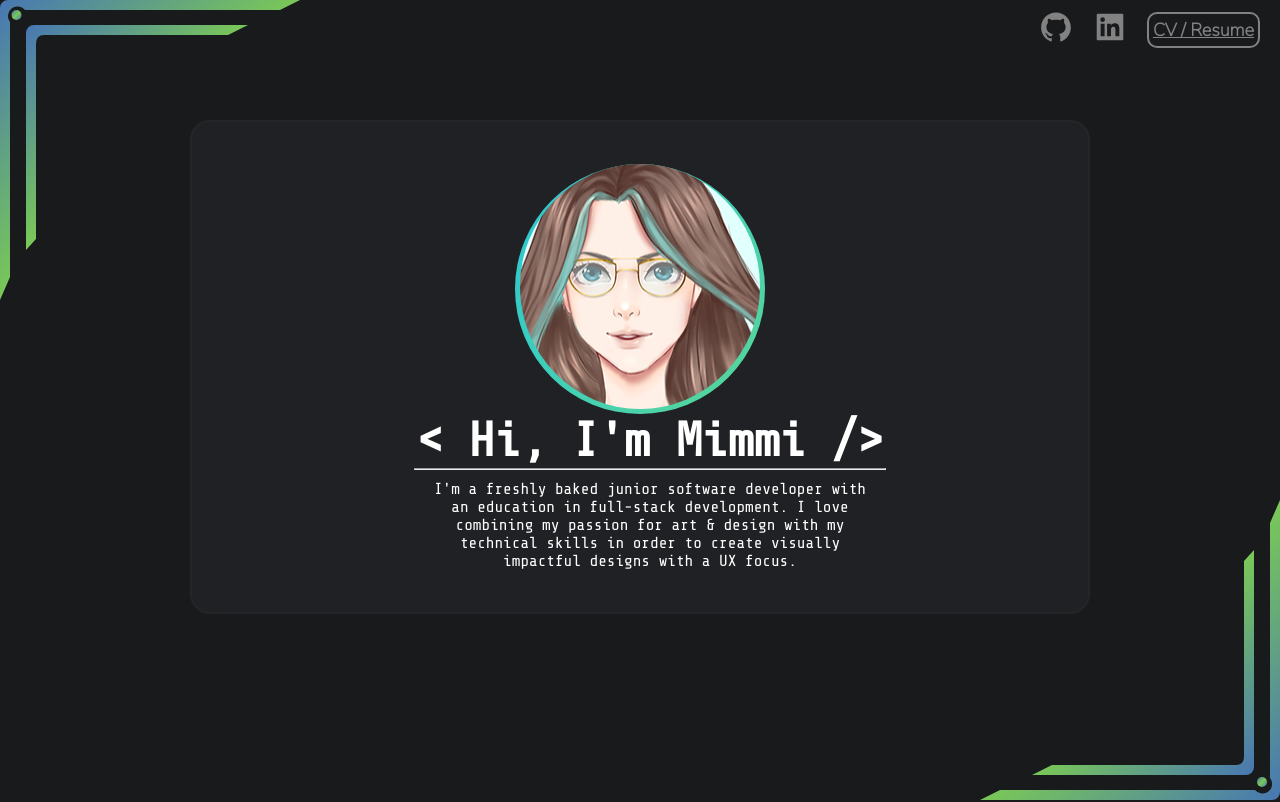
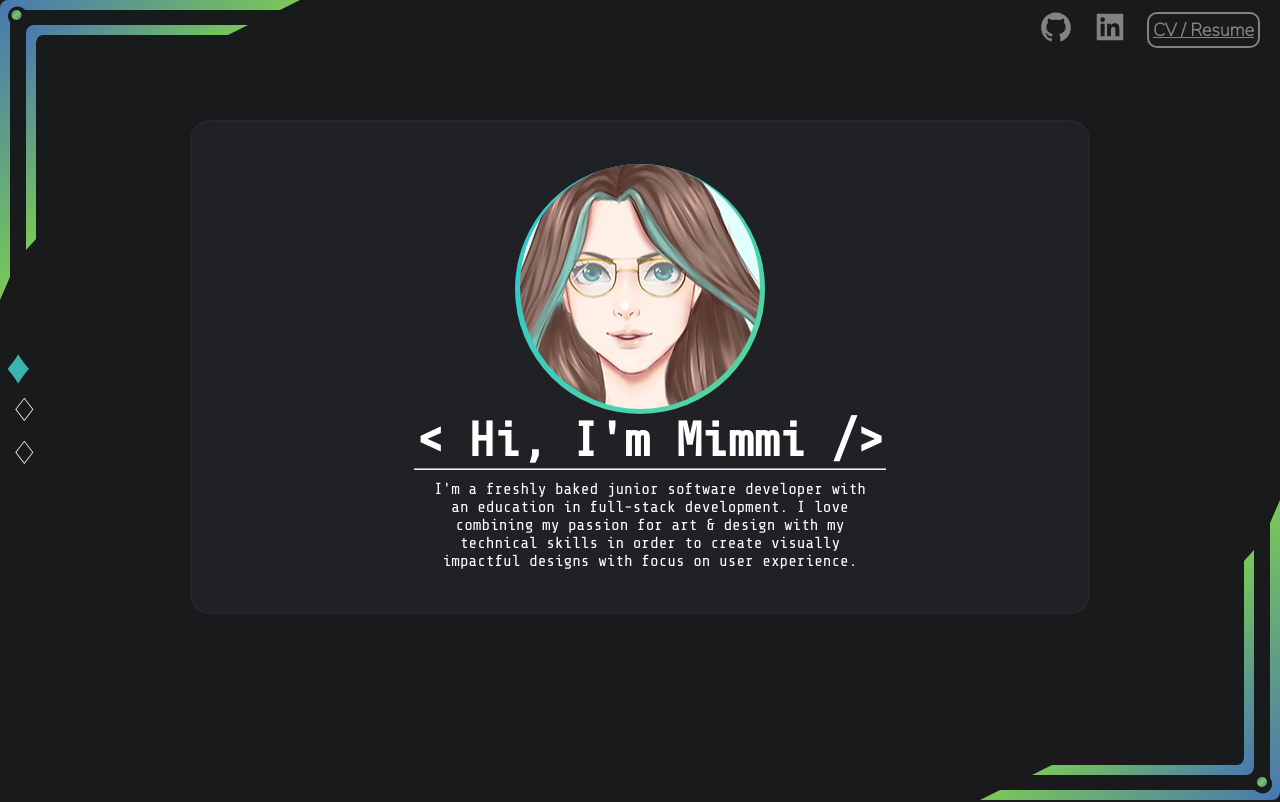
Before and after one commit to Stockman-Jr/react-portfolio, a React (Create React App) app in the folder main/: page / in a window 1280 px wide. Shown: the top 802 px of the page. Built offline with nearby package versions, Linux system fonts and the light colour scheme.

Commit message:
Add links which scrolls to sections on click

```diff
--- a/main/src/index.css
+++ b/main/src/index.css
@@ -29,12 +29,12 @@ code {
   transition: all .3s ease-in-out;
 }
 
-[data-name=corner-bottom-right],[data-name=corner-top-left] {
+[data-name=corner-bottom-right], [data-name=corner-top-left] {
   opacity: 1;
   width: 300px;
   height: 300px;
   transition: all ease-in-out;
-  position: absolute
+  position: absolute;
 }
 
 [data-name=corner-top-left] {
--- a/main/src/pages/IntroSection.js
+++ b/main/src/pages/IntroSection.js
@@ -107,7 +107,7 @@ function IntroSection(props) {
               I'm a freshly baked junior software developer with an education in
               full-stack development. I love combining my passion for art &
               design with my technical skills in order to create visually
-              impactful designs with a UX focus.
+              impactful designs with focus on user experience.
             </span>
           </div>
         </div>
--- a/main/src/pages/PageSections.js
+++ b/main/src/pages/PageSections.js
@@ -7,13 +7,40 @@ import ContactMenu from "../components/ContactMenu";
 
 function PageSections() {
   const [currentPage, setCurrentPage] = useState(0);
+  const [scroll, setScroll] = useState(0);
+
+  const style = {
+    transform: `translateY(-${scroll}vh)`,
+    transition: `1000ms ease-out`,
+  };
+
+  const handlePageClick = (pageNumber) => {
+    setCurrentPage(pageNumber);
+    const scrollDistance = pageNumber * 100;
+    setScroll(scrollDistance);
+  };
+
   return (
     <>
-      <div className={styles.Sections}>
+      <div className={styles.Anchors}>
+        <span
+          onClick={() => handlePageClick(0)}
+          className={currentPage === 0 ? styles.Active : styles.Inactive}
+        ></span>
+        <span
+          onClick={() => handlePageClick(1)}
+          className={currentPage === 1 ? styles.Active : styles.Inactive}
+        ></span>
+        <span
+          onClick={() => handlePageClick(2)}
+          className={currentPage === 2 ? styles.Active : styles.Inactive}
+        ></span>
+      </div>
+      <div className={styles.Sections} style={style}>
         <ContactMenu />
         <IntroSection currentPage={currentPage} />
-        <ProjectsSection />
-        <AboutSection />
+        <ProjectsSection currentPage={currentPage} />
+        <AboutSection currentPage={currentPage} />
       </div>
     </>
   );
--- a/main/src/styles/PageSections.module.css
+++ b/main/src/styles/PageSections.module.css
@@ -4,3 +4,43 @@
     width: 100%;
     background-color: #191a1b;
 }
+
+.Anchors {
+    position: absolute;
+    width: 40px;
+    height: 100vh;
+    z-index: 1000;
+    display: flex;
+    flex-direction: column;
+    align-items: flex-start;
+    justify-content: center;
+    margin: 10px;
+
+}
+
+.Anchors span::before {
+    content: "\2662";
+  }
+
+  .Anchors span.Active::before {
+    content: "\2666";
+    transform: scale(1);
+  }
+
+.Inactive{
+    color: white;
+    font-size: 2em;
+    position: sticky;
+    z-index: 1000;
+    cursor: pointer;
+}
+
+.Active {
+    color: rgb(58, 179, 172);
+    font-size: 2em;
+    position: sticky;
+    z-index: 1000;
+    cursor: pointer;
+    transform: scale(1.5);
+    transition: all 0.4s ease-in;
+}
```
